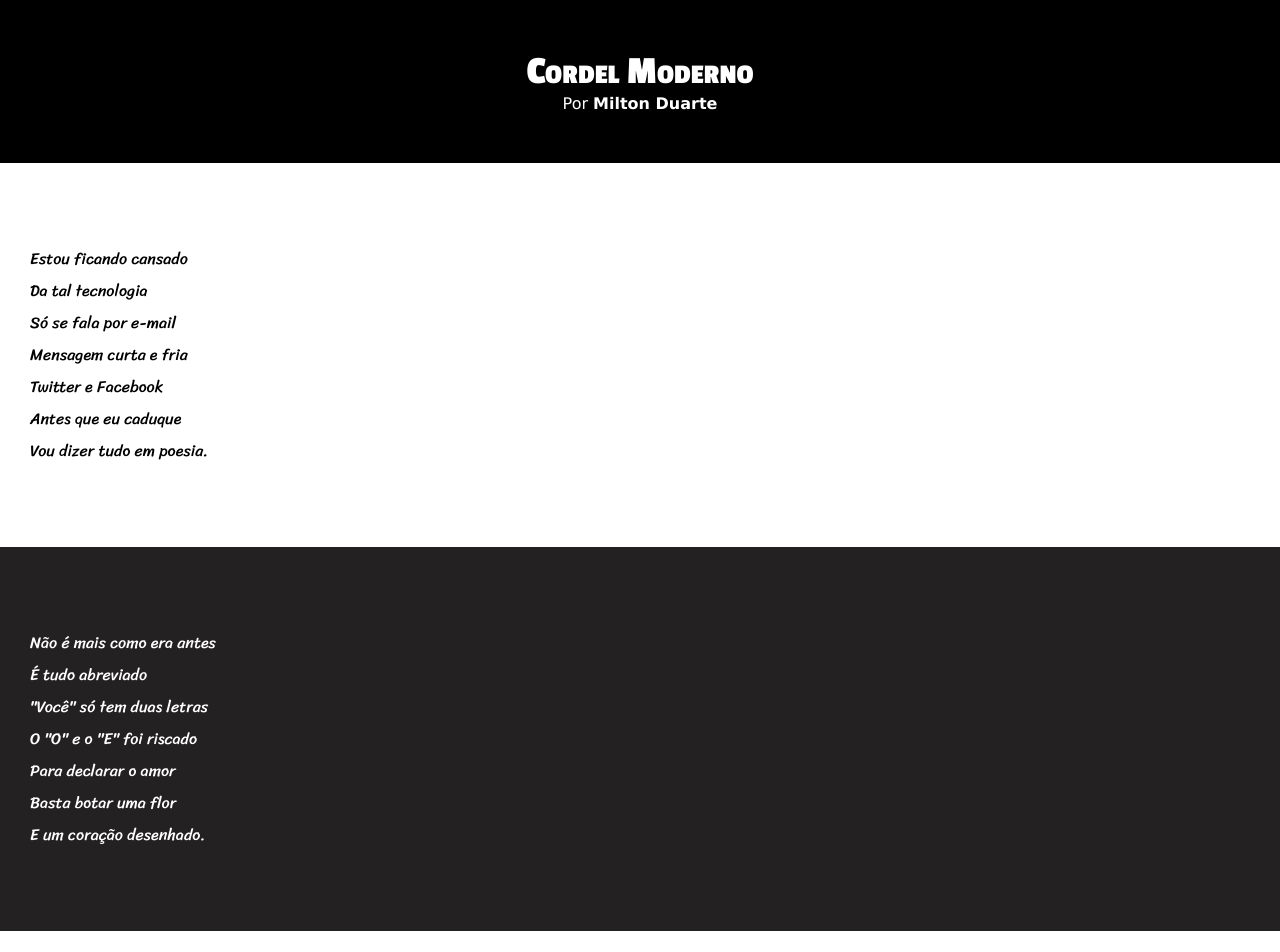
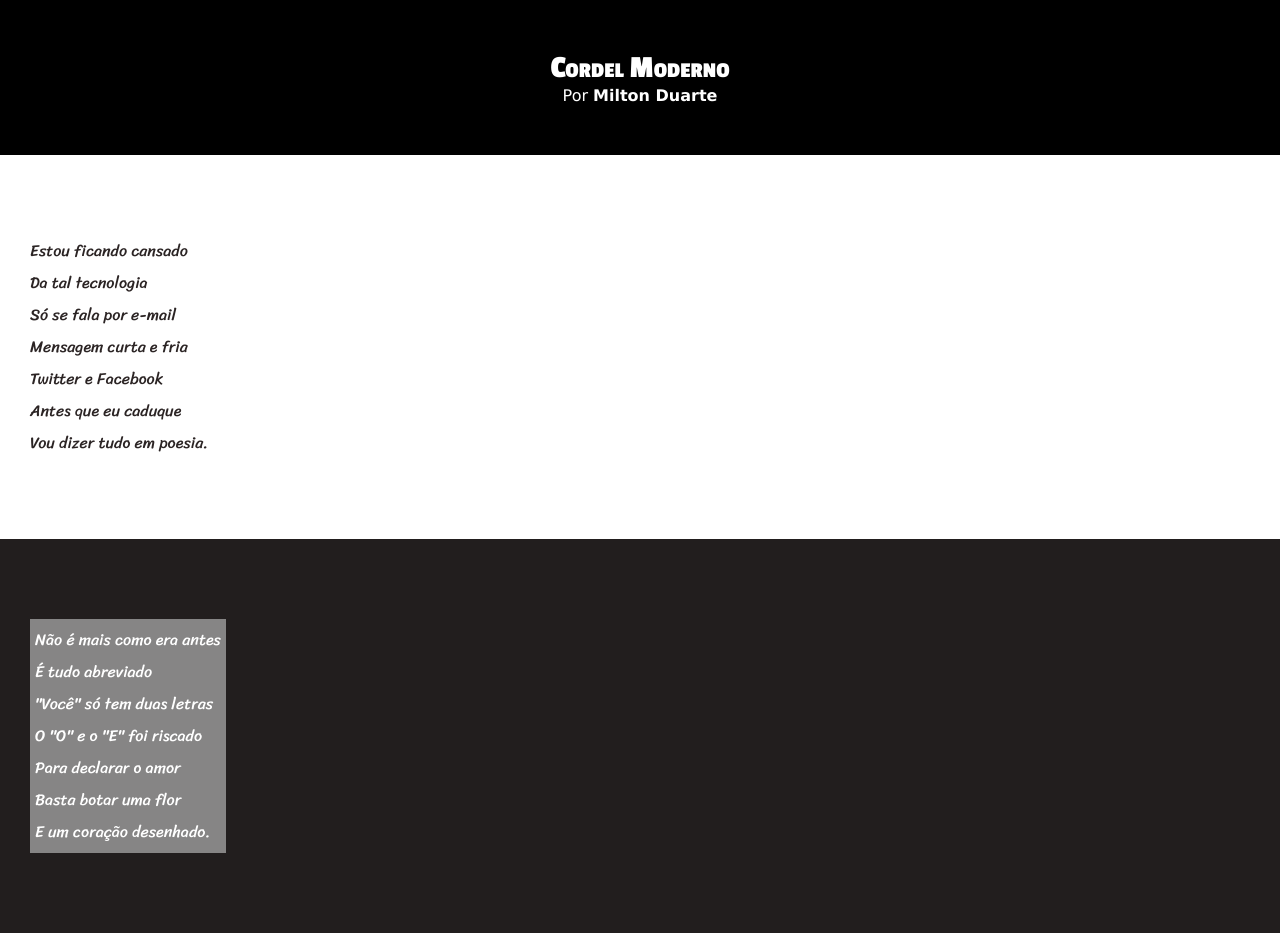
Before and after one commit to Kevin-Fiorilli/Projetos, a plain HTML site: page html-css/desafios/desafio 11/cordel-moderno.html in a window 1280 px wide. Shown: the top 952 px of the page. Drawn offline with Linux system fonts and the light colour scheme.

Commit message:
Atualização nos estilos

```diff
--- a/html-css/desafios/desafio 11/style.css
+++ b/html-css/desafios/desafio 11/style.css
@@ -13,7 +13,7 @@
 * {
     margin: 0px;
     padding: 0px;
-    font-size: 1em;
+    font-size: -5.5vw;
 }
 
 html, body {
@@ -32,7 +32,7 @@ header > h1 {
     padding-top: 50px;
     font-variant: small-caps;
     font-family: var(--fonte2);
-    font-size: 2.5em;
+   font-size: -10vw;
 }
 
 header > p {
@@ -55,22 +55,24 @@ section {
     line-height: 2em;
     padding-left: 30px;
     font-family: var(--fonte3);
+        font-size: -5.5vw;
 }
 
 section.normal {
     background-color: white;
-    color: black;
+    color: rgb(43, 36, 36);
 }
 
 section.imagem {
-    background-color: rgb(35, 33, 33);
+    background-color: rgb(34, 30, 30);
     color: white;
 }
 
 
-section.imgagem > p {
-   width: 400px;
-   background-color: rgb(175, 31, 31);
+section.imagem > p {
+    background-color: #868585;
+    padding: 5px;
+    display: inline-block;
 }
 
 
```
